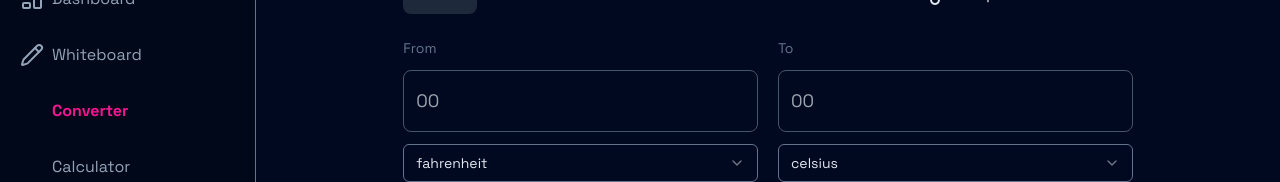
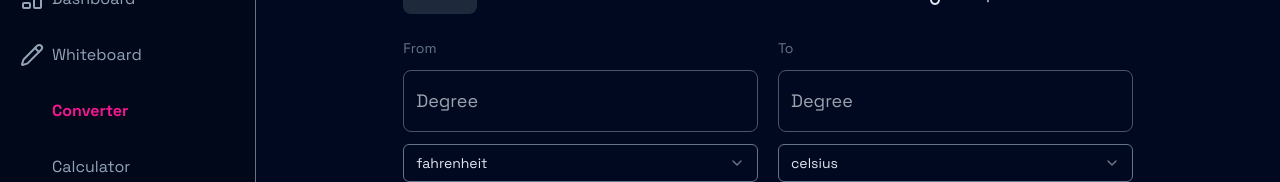
Before and after one commit to fisayo-dev/abscissa, a React (Vite) app in the folder frontend/: page /converter/temperature in a window 1280 px wide. Shown: the part 138-320 px from the top of the page. Built offline with nearby package versions, Linux system fonts and the light colour scheme; some icons are missing.

Commit message:
changed placeholder

```diff
--- a/frontend/src/pages/Private/converters/TemperatureConverter.jsx
+++ b/frontend/src/pages/Private/converters/TemperatureConverter.jsx
@@ -35,7 +35,7 @@ const TemperatureConverter = () => {
             <input
               type="number"
               className="px-3 text-lg border rounded-lg border-slate-600 py-4"
-              placeholder="00"
+              placeholder="Degree"
             />
             <Select
               value={convertFrom}
@@ -57,7 +57,7 @@ const TemperatureConverter = () => {
             <input
               type="number"
               className="px-3 text-lg border rounded-lg border-slate-600 py-4"
-              placeholder="00"
+              placeholder="Degree"
             />
             <Select
               value={convertTo}
```
